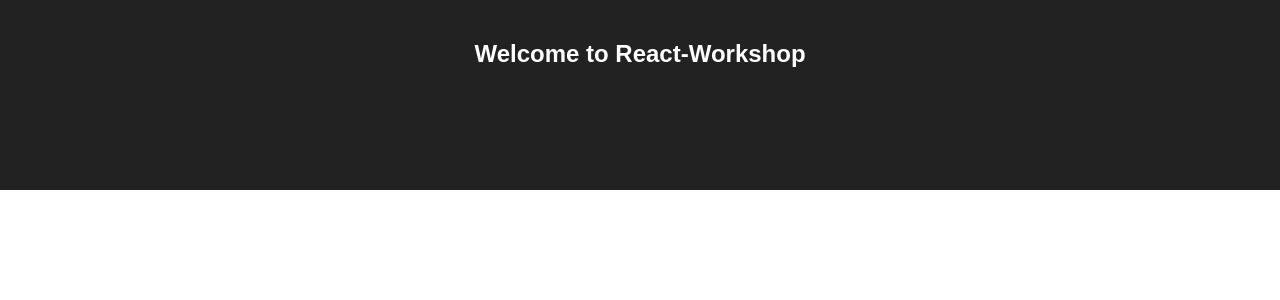
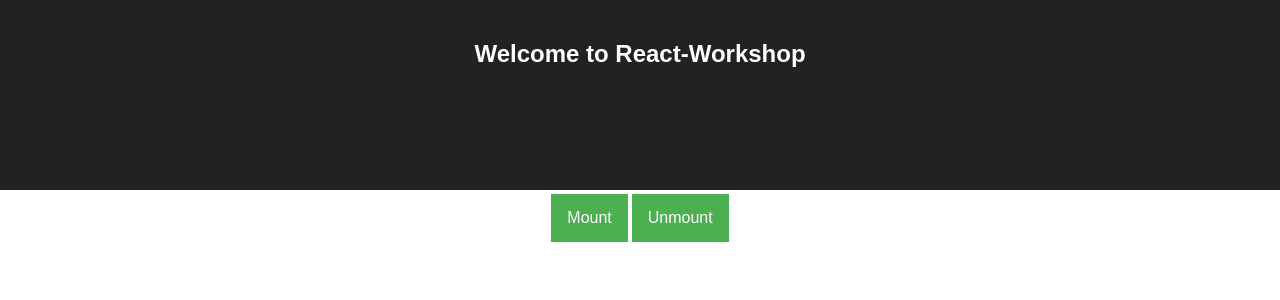
Before and after one commit to Mourgolikos/react-workshop, a React (Create React App) app in the folder lifecycle-methods/: page / in a window 1280 px wide. Shown: the top 300 px of the page. Built offline with nearby package versions, Linux system fonts and the light colour scheme.

Commit message:
Add the two buttons

```diff
--- a/lifecycle-methods/src/index.js
+++ b/lifecycle-methods/src/index.js
@@ -9,6 +9,14 @@ class App extends Component {
         <div className="App-header">
           <h2>Welcome to React-Workshop</h2>
         </div>
+        <div>
+          <button>
+            Mount
+          </button>
+          <button>
+            Unmount
+          </button>
+        </div>
       </div>
     );
   }
```
